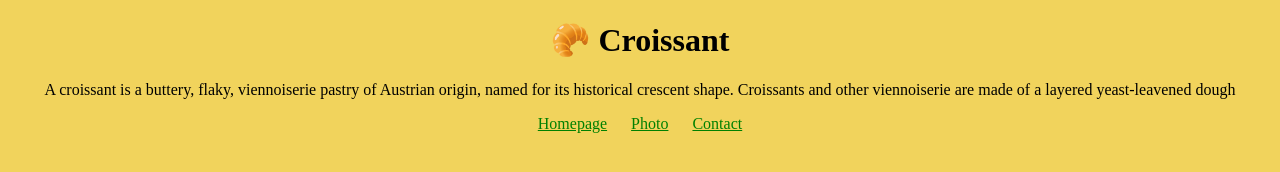
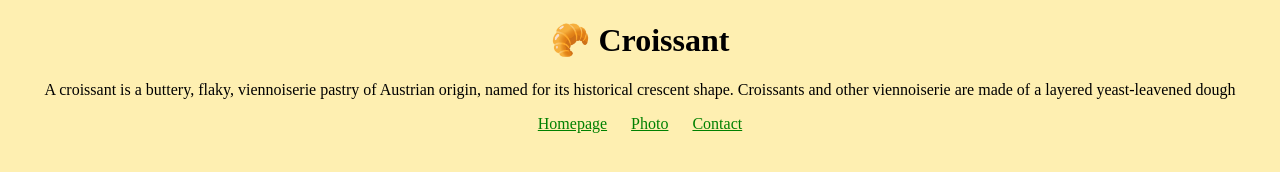
Before and after one commit to Joicemotamoreira/Croissant, a plain HTML site: page index.html in a window 1280 px wide. Drawn offline with Linux system fonts and the light colour scheme.

Commit message:
Changed the background color

```diff
--- a/Style/style.css
+++ b/Style/style.css
@@ -1,5 +1,5 @@
 body {
-  background-color: #f1d35c;
+  background-color: #feefb1;
 }
 
 h1,
```
